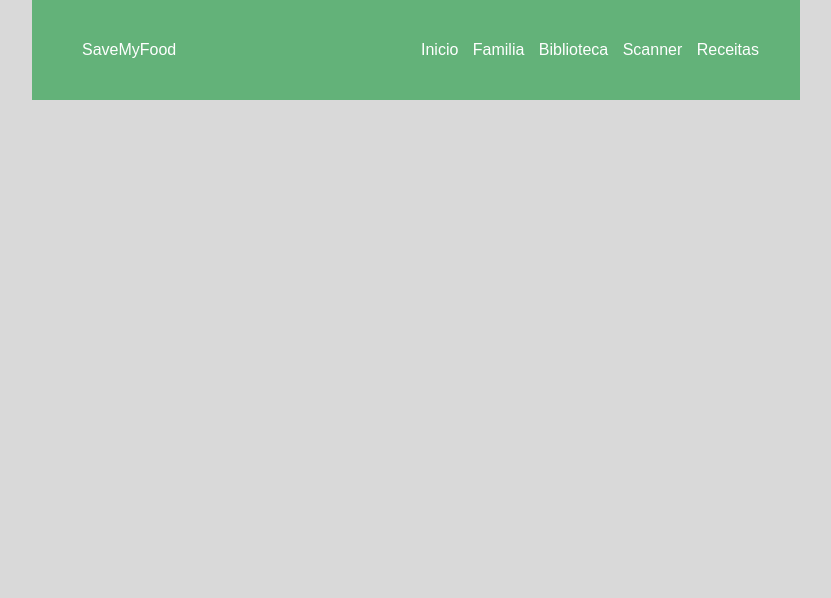
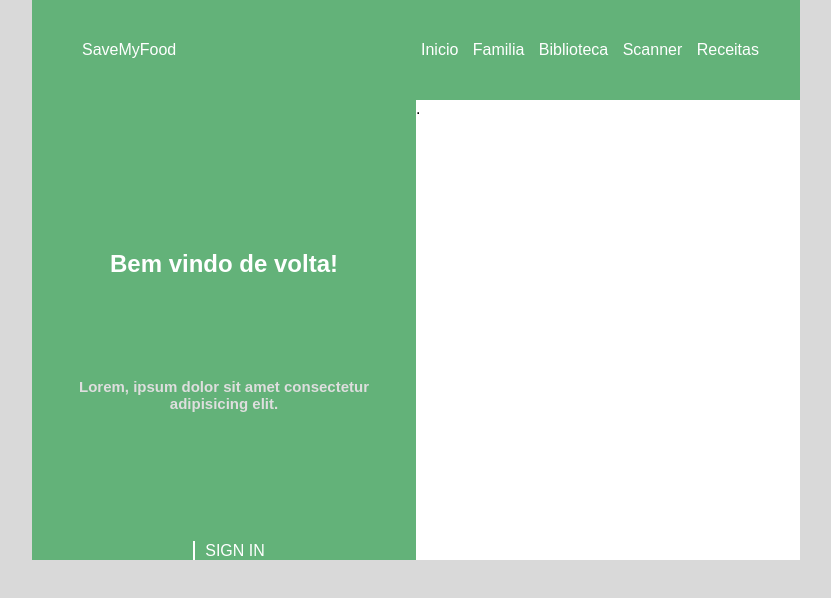
Before and after one commit to PedroStabach/SafeMyFood, a plain HTML site: page login.html in a window 1280 px wide. Shown: the whole page, without its empty margins (224-1055 px from the left). Drawn offline with Linux system fonts and the light colour scheme.

Commit message:
cadastro 50%

```diff
--- a/login.html
+++ b/login.html
@@ -24,18 +24,18 @@
                     <li><a href="">Receitas</a></li>
                 </ul>
             </nav>
-
     </header>
     <aside>
-
-
-
-
+        <div class="asideArea">
+            <h1>Bem vindo de volta!</h1>
+            <h2>Lorem, ipsum dolor sit amet consectetur adipisicing elit.</h2>
+            <div class="botaoLogin"> <a href=""></a>SIGN IN</div>
+        </div>
+        <div class="asideArea2">
+            .
+        </div>
     </aside>
     <footer>
-
-
-
 
     </footer>
 </div>
--- a/style.css
+++ b/style.css
@@ -58,3 +58,42 @@ header a:hover {
 }
 
 /* Corpo CADASTRO*/
+aside {
+    display: flex;
+}
+.asideArea {
+    width: calc((100% / 2));
+    background-color: #63B279;
+}
+.asideArea2 {
+    width: calc((100% / 2));
+    background-color: #ffffff;
+}
+
+/* Corpo CADASTRO 1*/
+aside .asideArea h1 {
+    color: #ffffff;
+    text-align: center;
+    padding-top: 150px;
+    size: 77px;
+}
+
+aside .asideArea h2 {
+    color: #ffffff;
+    text-align: center;
+    padding: 30px;
+    padding-top: 100px;
+    font-size: 15px;
+    font-style: bold;
+    color: #DEDEDE;
+}
+
+aside .asideArea .botaoLogin {
+    text-align: center;
+    margin-top: 100px;
+    color: #ffffff;
+}
+aside .asideArea .botaoLogin a {
+    border: 1px solid #ffffff;
+    margin: 10px;
+}
```
